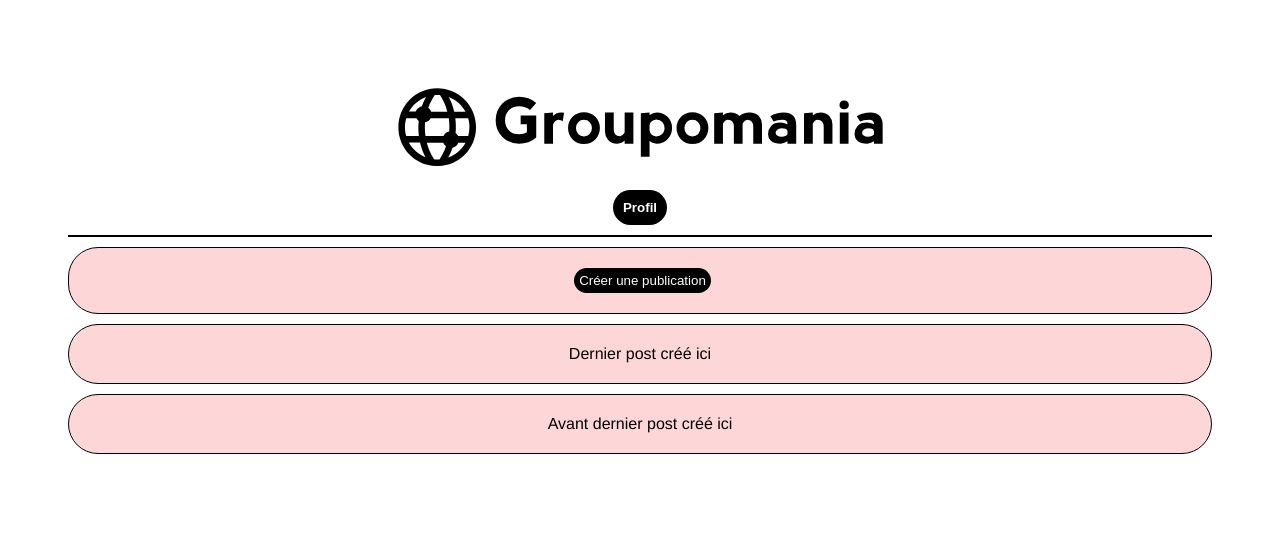
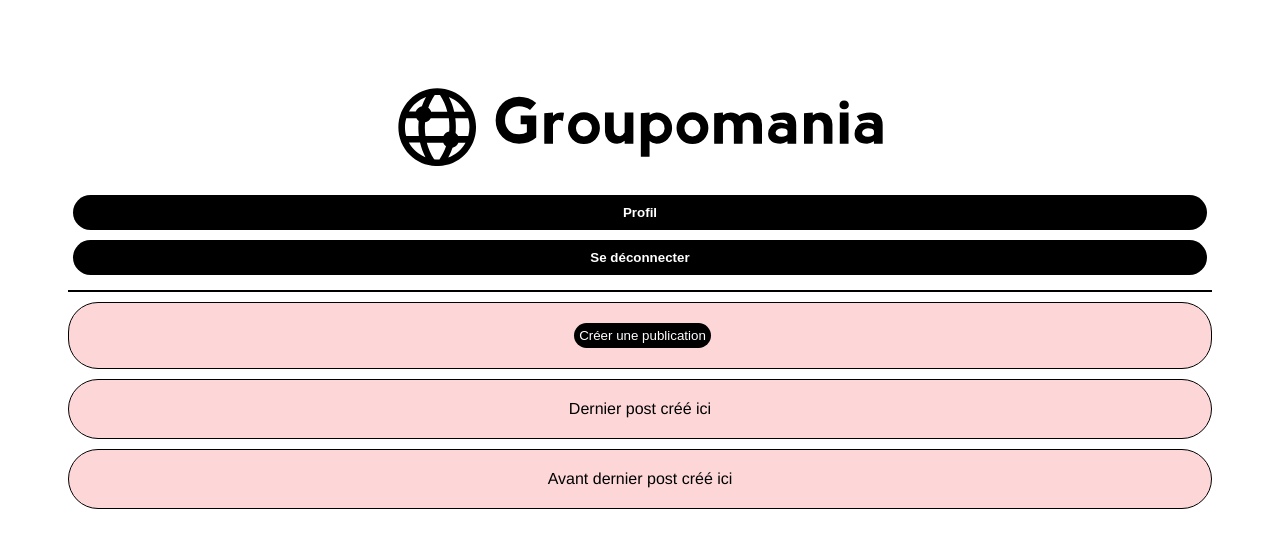
Before and after one commit to AliciaPetitpas/P7-Creer-un-reseau-social-d-entreprise, a Vue app in the folder front/: page /mainPage in a window 1280 px wide. Shown: the top 548 px of the page. Built offline with nearby package versions, Linux system fonts and the light colour scheme.

Commit message:
Bouton déconnexion

```diff
--- a/front/src/components/MenuPage.vue
+++ b/front/src/components/MenuPage.vue
@@ -10,6 +10,7 @@
 
     <nav class="nav-btn">
         <button @click="toUserProfile()" class="btn-profile">Profil</button>
+        <button @click="logout()" class="btn-logout">Se déconnecter</button>
     </nav>
 
 
@@ -26,7 +27,15 @@ toMainPage(){
     this.$router.push('/mainPage');
 },
 toUserProfile(){
-    this.$router.push('/userProfile')
+    this.$router.push('/userProfile');
+},
+// logout(){
+//     this.$router.push('/');
+// }
+logout: function() {
+    localStorage.removeItem('user')
+    // console.log(localStorage.getItem('user'))
+    this.$router.push('/');
 }
 }
 }
@@ -44,12 +53,18 @@ header {
     display: none;
 }
 
+.nav-btn {
+    display: flex;
+    flex-direction: column;
+}
+
 .main-btn {
     margin: 0;
 }
 
 button {
     padding: 10px;
+    margin: 5px;
     border-style: none;
     background-color: black;
     color: white;
```
